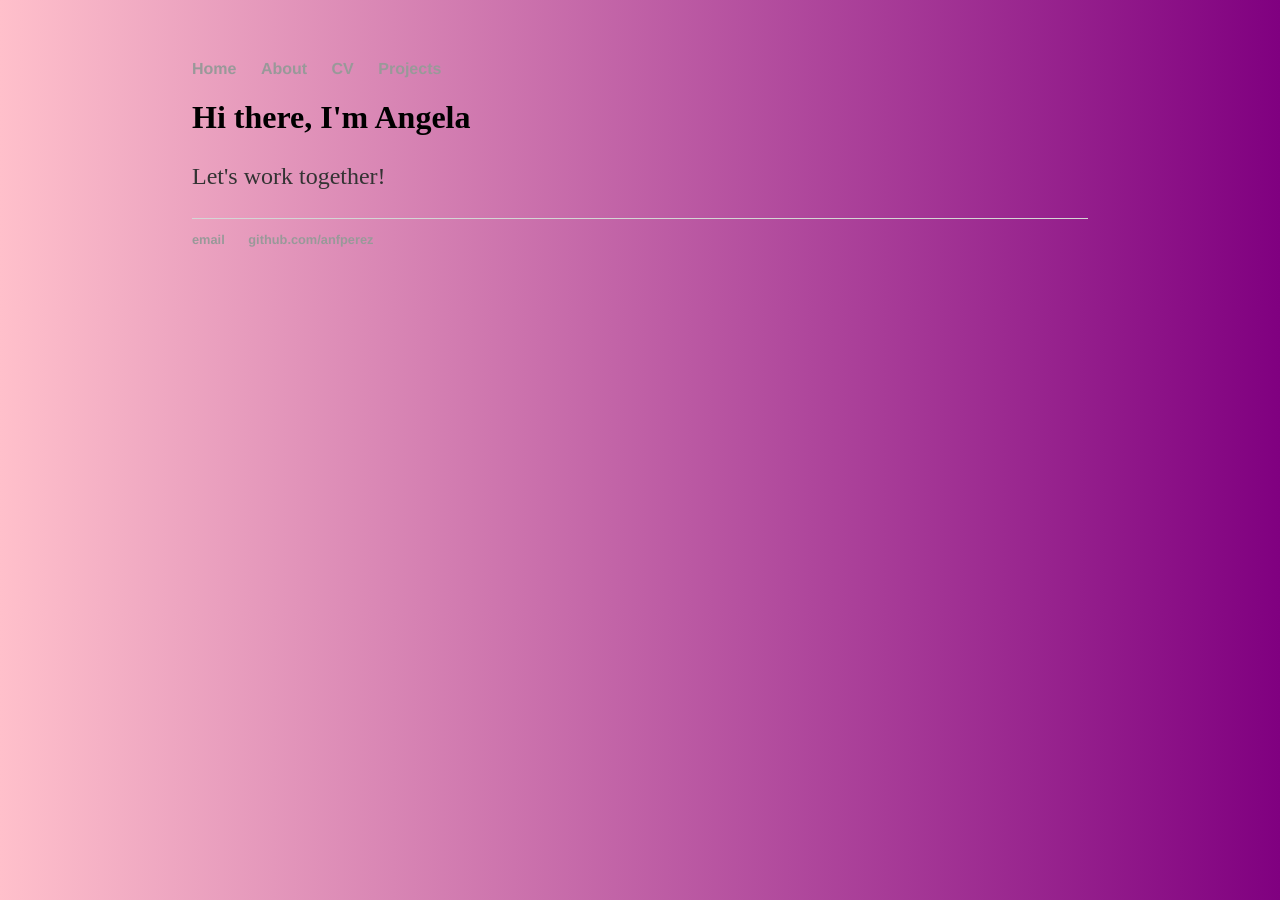
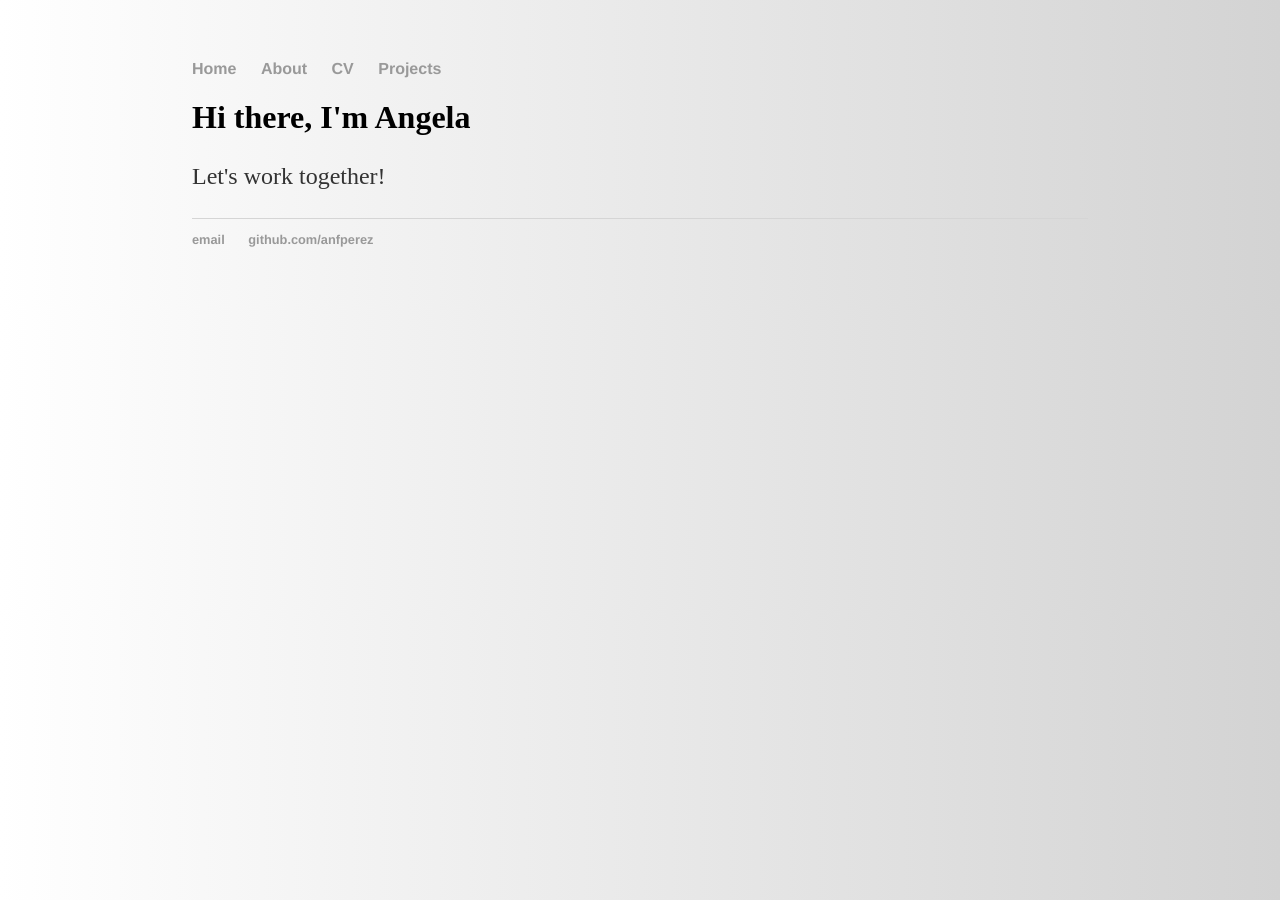
Before and after one commit to anfperez/anfperez.github.io, a Jekyll site: the page built from index.html, in a window 1280 px wide. Built offline with Jekyll 4.4.1, drawn with Linux system fonts in a browser that asks for light colours.

Commit message:
made some minor changes

```diff
--- a/css/main.css
+++ b/css/main.css
@@ -1,7 +1,7 @@
 body {
     margin: 60px auto;
     width: 70%;
-    background: linear-gradient(to right, pink, purple);
+    background: linear-gradient(to right, white, lightgray);
 }
 
 .typewriter h1 {
```
